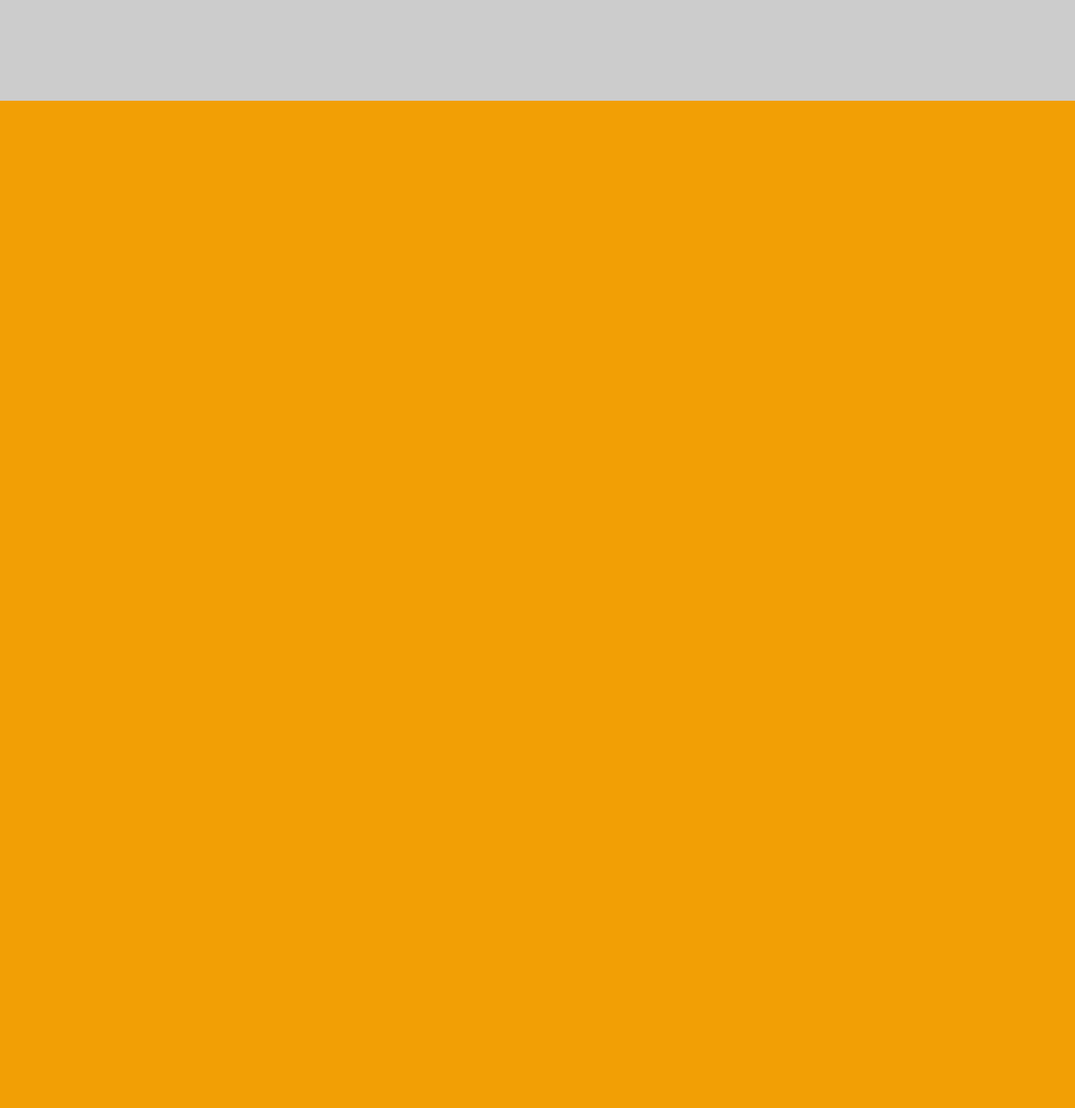
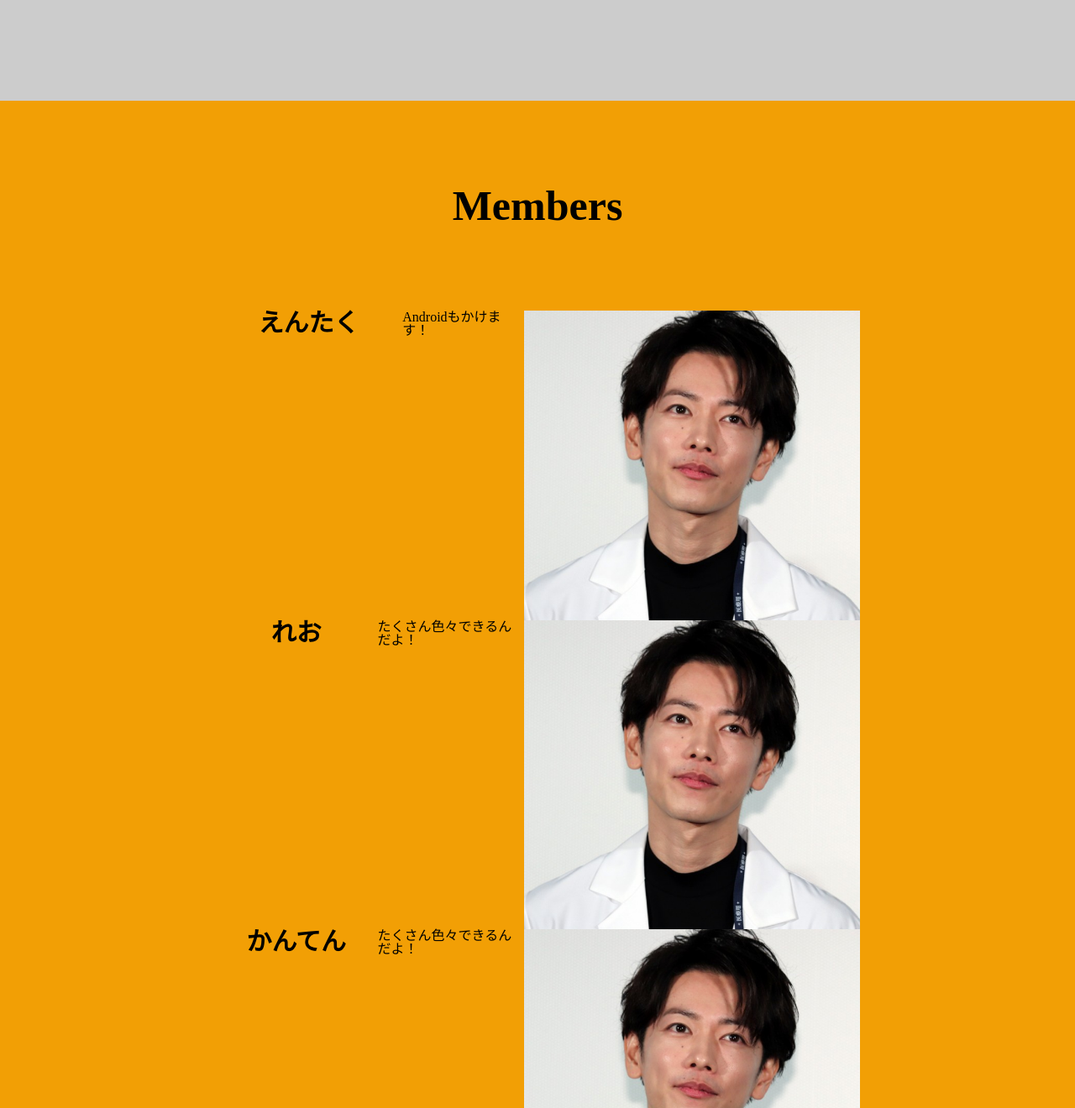
Before and after one commit to shou1012/chacha, a plain HTML site: page index.html in a window 1280 px wide. Shown: the part 1480-2800 px from the top of the page at 84% size. Before the commit the page ends 1600 px from the top, so only its background shows below. Drawn offline with Linux system fonts and the light colour scheme.

Commit message:
members edited

```diff
--- a/css/stylesheet.css
+++ b/css/stylesheet.css
@@ -33,3 +33,26 @@ h1 {
     background: #ccc;
     height: 100%;
 }
+
+.member{
+    width: 60%;
+    margin: 0 auto;
+    display: flex;
+}
+
+#members h2{
+    text-align: center;
+    font-size: 50px;
+    padding: 100px 0;
+}
+
+#members h3{
+    display: inline-block;
+    font-size: 30px;
+    width: 30%;
+    text-align: center;
+}
+
+#members img{
+    width: 400px;
+}
--- a/index.html
+++ b/index.html
@@ -5,7 +5,6 @@
         <title>ちゃーはん班</title>
         <link rel="stylesheet" href="css/reset.css" />
         <link rel="stylesheet" href="css/stylesheet.css" />
-
         <meta name="viewport" content="width=device-width, initial-scale=1, minimum-scale=1, maximum-scale=1, user-scalable=no" />
     </head>
     <body>
@@ -18,5 +17,33 @@
         <div id="sub">
             <h2>TBD</h2>
         </div>
+        <div id="members">
+            <h2>Members</h2>
+            <div class="member">
+                <h3>えんたく</h3>
+                <p>Androidもかけます！</p>
+                <img src="img/satotakeru.jpg" alt="">
+            </div>
+            <div class="member">
+                <h3>れお</h3>
+                <p>たくさん色々できるんだよ！</p>
+                <img src="img/satotakeru.jpg" alt="">
+            </div>
+            <div class="member">
+                <h3>かんてん</h3>
+                <p>たくさん色々できるんだよ！</p>
+                <img src="img/satotakeru.jpg" alt="">
+            </div>
+            <div class="member">
+                <h3>Kait</h3>
+                <p>たくさん色々できるんだよ！</p>
+                <img src="img/satotakeru.jpg" alt="">
+            </div>
+            <div class="member">
+                <h3>れい</h3>
+                <p>たくさん色々できるんだよ！</p>
+                <img src="img/satotakeru.jpg" alt="">
+            </div>
+        </div>
     </body>
 </html>
```
Also changed, not shown: img/satotakeru.jpg (added).
